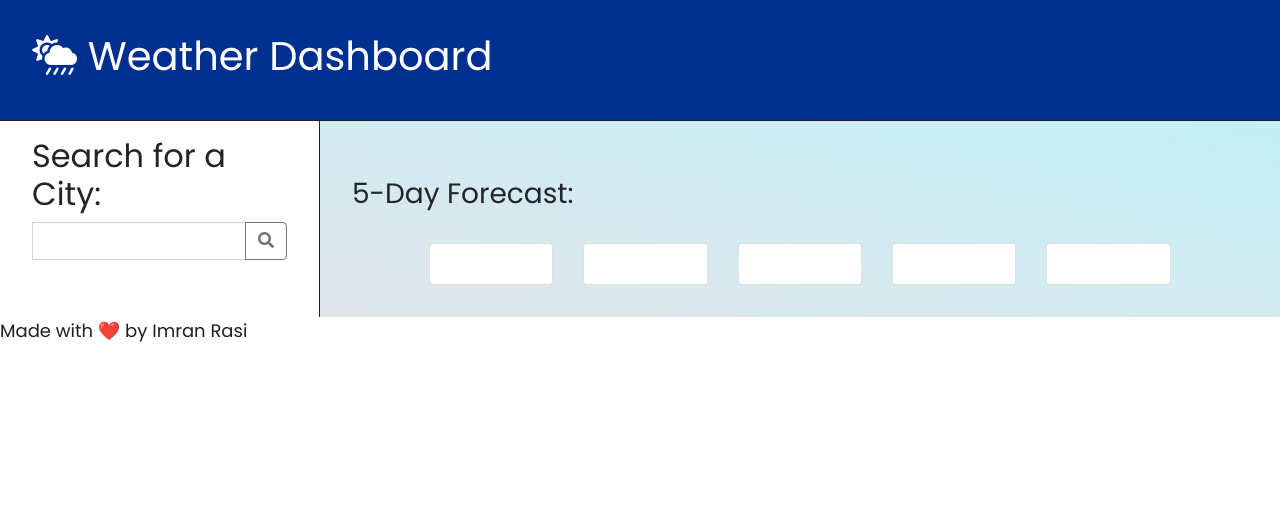
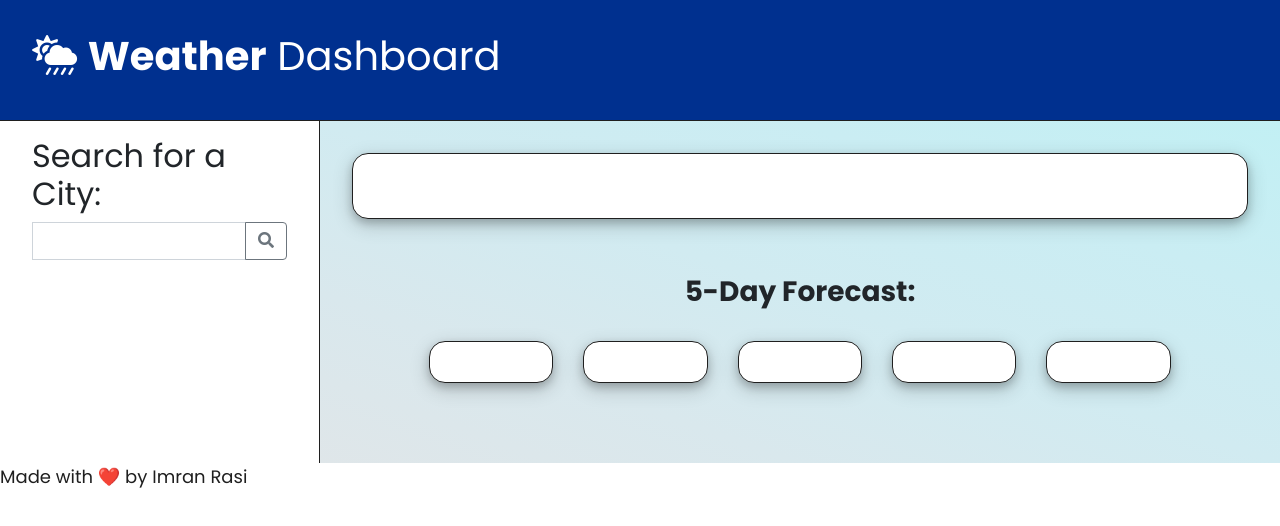
Before and after one commit to imran7rassi/Imrans-weather-dashboard, a plain HTML site: page index.html in a window 1280 px wide. Drawn offline with nearby package versions, Linux system fonts and the light colour scheme; files whose address does not match are found by name.

Commit message:
added classes to the style.css

```diff
--- a/assets/css/style.css
+++ b/assets/css/style.css
@@ -37,3 +37,33 @@
       #c2f0f4
     );
   }
+  #city-box {
+    border: 1px solid #1f1f1f;
+    border-radius: 16px;
+    padding: 32px;
+    box-shadow: 0 4px 8px 0 rgba(0, 0, 0, 0.2), 0 6px 20px 0 rgba(0, 0, 0, 0.19);
+    background-color: #fff;
+    text-align: center;
+    margin: 0 auto;
+  }
+
+  .temp {
+    font-size: 3rem;
+    font-weight: bold;
+    font-family: "Oswald", sans-serif;
+  }
+
+  .bold {
+    font-weight: bold;
+  }
+  #five-day-box {
+    padding: 32px 0;
+    text-align: center;
+  }
+
+  .card {
+    border: 1px solid #1f1f1f;
+    border-radius: 16px;
+    box-shadow: 0 4px 8px 0 rgba(0, 0, 0, 0.2), 0 6px 20px 0 rgba(0, 0, 0, 0.19);
+    margin-bottom: 16px;
+  }
```
